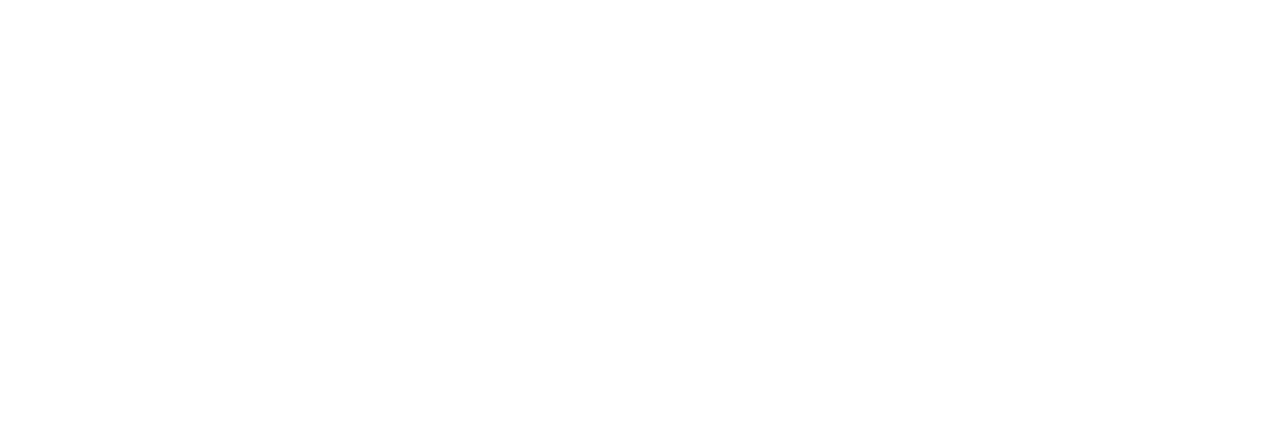
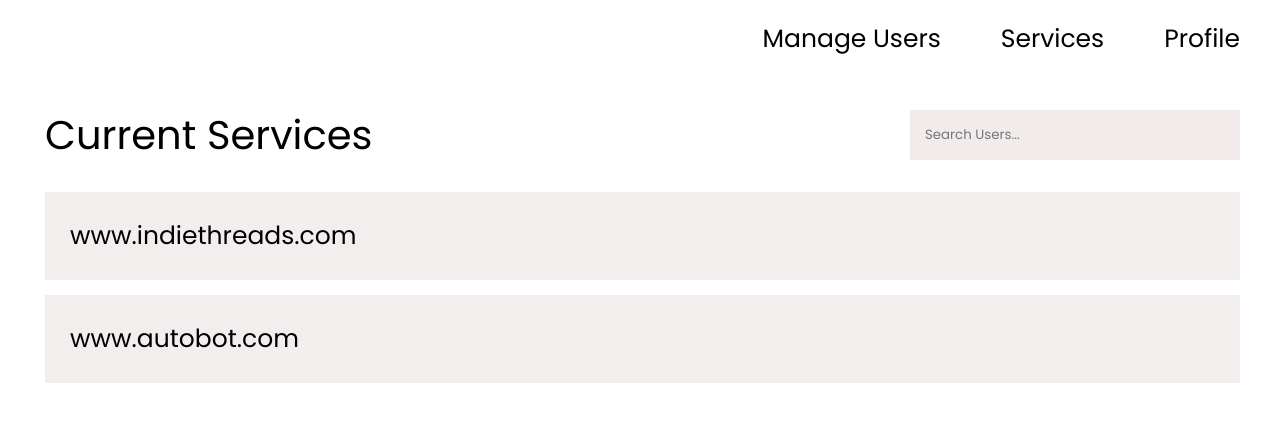
Before and after one commit to petercrackthecode/Deck, a React (Create React App) app in the folder client/: page /services in a window 1280 px wide. Shown: the top 422 px of the page. Built offline with nearby package versions, Linux system fonts and the light colour scheme.

Commit message:
added services page

```diff
--- a/client/src/App.js
+++ b/client/src/App.js
@@ -7,6 +7,7 @@
 import React, {useState} from 'react'
 import Admin from './pages/Admin';
 import UserPage from './pages/UserPage';
+import Services from './pages/Services';
 
 function App() {
   const [userId, setUserid] = useState('')
@@ -17,6 +18,7 @@
       <Route path='/signup' exact render={()=><SignUp setUserid={setUserid}/>} />
       <Route path='/profile' exact render={()=><UserProfile userId={userId}/>} />
       <Route path='/edituser' render={()=><EditUser  userId={userId}/>}/>
+      <Route path='/services' render={() => <Services />} />
       <Route path='/admin' component={Admin}/>
       <Route path='/user' component={UserPage}/>
       </Switch>
--- a/client/src/components/Navbar.js
+++ b/client/src/components/Navbar.js
@@ -6,6 +6,7 @@
     return (
         <div className="navbarContainer">
             <Link to="/admin">Manage Users</Link>
+            <Link to="/services">Services</Link>
             <Link to="/profile">Profile</Link>
         </div>
     )
--- a/client/src/pages/Admin.js
+++ b/client/src/pages/Admin.js
@@ -32,7 +32,7 @@
             <Navbar />
             <div className="adminContainer">
                 <div className="searchContainer">
-                    <h1 className="adminContainerHeading">Current Users</h1>
+                    <h1 className="adminContainerHeading">Current Services</h1>
                     <label>
                         <input
                             name="search"
--- /dev/null
+++ b/client/src/pages/Services.js
@@ -0,0 +1,66 @@
+import React from 'react'
+import Navbar from '../components/Navbar'
+import '../styles/Services.css'
+import { Accordion, AccordionItem, AccordionItemHeading, AccordionItemPanel, AccordionItemButton } from 'react-accessible-accordion'
+import { Link } from 'react-router-dom'
+
+function Services() {
+
+    const mockServices = [
+        {
+            "service": "www.indiethreads.com",
+            "users": [
+                "Keshavaa Shaiskandan",
+                "Peter"
+            ]
+        },
+        {
+            "service": "www.autobot.com",
+            "users": [
+                "Anjali",
+                "Peter"
+            ]
+        }
+    ]
+
+    return (
+        <div>
+            <Navbar />
+            <div className="servicesContainer">
+                <div className="searchContainer">
+                    <h1 className="adminContainerHeading">Current Services</h1>
+                    <label>
+                        <input
+                            name="search"
+                            type=""
+                            placeholder="Search Users..."
+                            required
+                            className="form-control"
+                        />
+                    </label>
+                </div>
+            </div>
+            <Accordion allowZeroExpanded className="accordionContainer">
+                {mockServices.map((service) => (
+                    <AccordionItem key={service} className="serviceItem">
+                        <AccordionItemHeading>
+                            <AccordionItemButton className="headingText">
+                                {service.service}
+                            </AccordionItemButton>
+                        </AccordionItemHeading>
+                        <AccordionItemPanel>
+                            {service.users.map((user) => {
+                                return(
+                                    <h1><Link className={"serviceUser"} to="/services">{user}</Link></h1>
+                                )
+                            })}
+                        </AccordionItemPanel>
+                    </AccordionItem>
+                ))}
+            </Accordion>
+
+        </div>
+    )
+}
+
+export default Services
--- /dev/null
+++ b/client/src/styles/Services.css
@@ -0,0 +1,41 @@
+.servicesContainer{
+    text-align: left;
+    padding-left: 25px;
+    margin-left: 20px;
+    margin-right: 30px;
+}
+
+.searchContainer{
+    width: 100%;
+    display: flex;
+    flex-direction: row;
+    align-items: center;
+    justify-content: space-between;
+}
+
+.serviceItem{
+    background-color: #F2EEEE;
+    padding: 25px;
+    text-align: left;
+    outline: none;
+    margin-bottom: 15px;
+}
+
+.headingText{
+    font-family: "Poppins", sans-serif;
+    font-size: 25px;
+    outline: none;
+}
+
+.accordionContainer{
+    margin-right: 40px;
+    margin-left: 45px;
+}
+
+.serviceUser{
+    text-decoration: none;
+    font-family: "Poppins", sans-serif;
+    font-weight: lighter;
+    font-size: 20px;
+    color: black;
+}
--- a/package.json
+++ b/package.json
@@ -16,7 +16,8 @@
     "dotenv": "^8.2.0",
     "express": "^4.16.2",
     "jsonwebtoken": "^8.5.1",
-    "mongoose": "^5.12.3"
+    "mongoose": "^5.12.3",
+    "react-accessible-accordion": "^3.3.4"
   },
   "devDependencies": {
     "nodemon": "^2.0.7"
```
Also changed, not shown: 1 other file (tests, documents, lock files or other folders).
